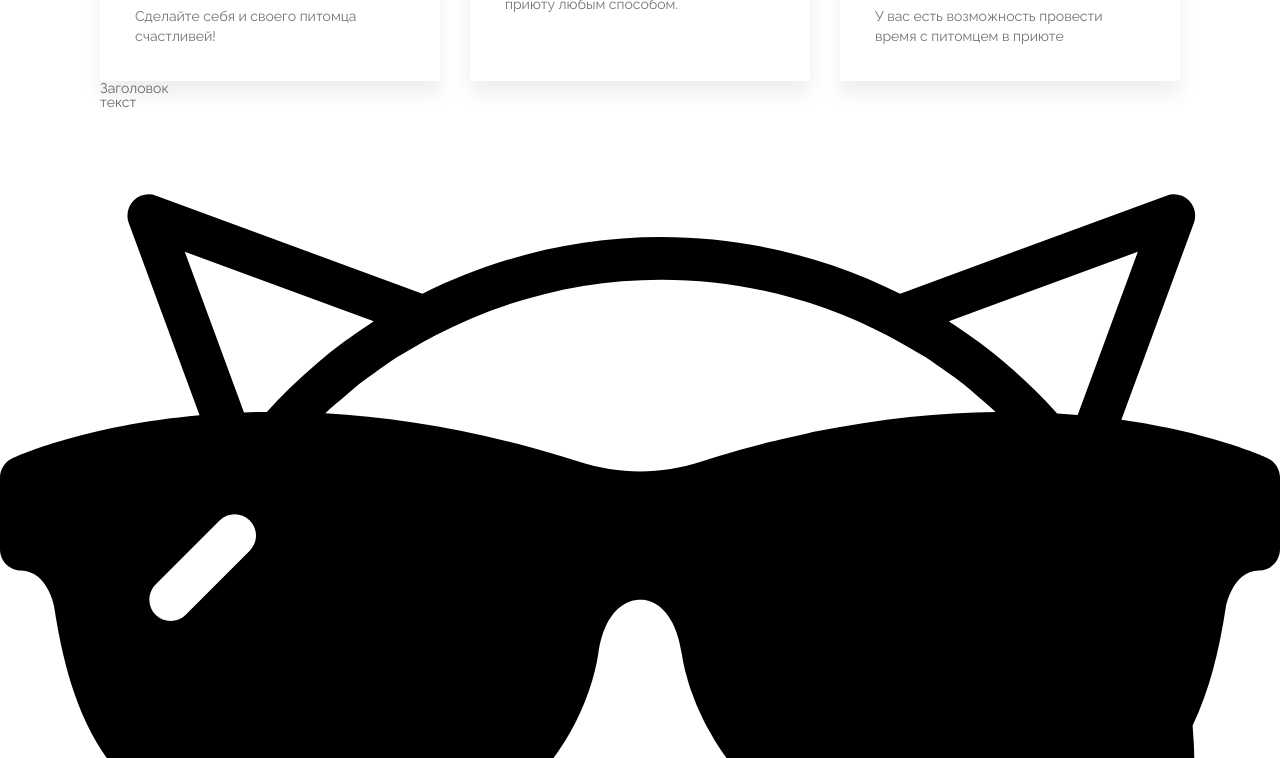
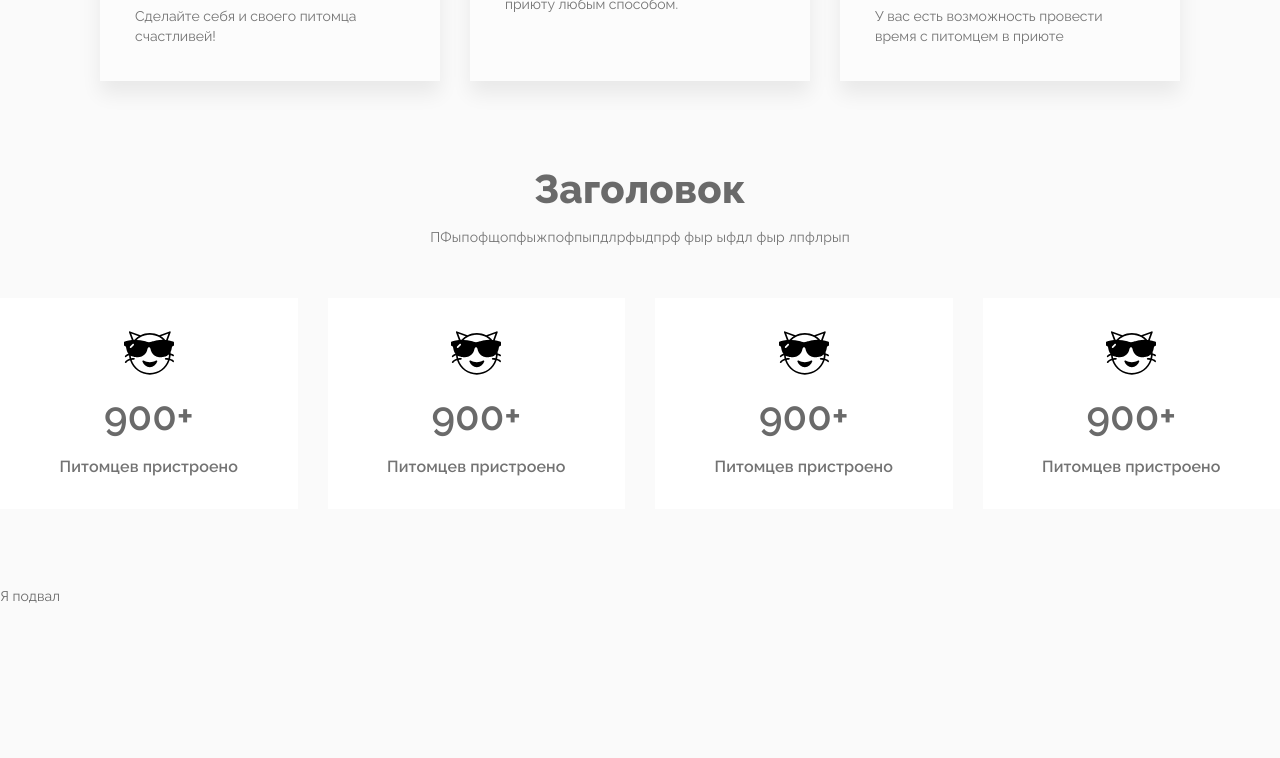
Before and after one commit to alexhkz/FunnyCats, a plain HTML site: page index.html in a window 1280 px wide. Shown: the part 682-1440 px from the top of the page. After the commit the page ends 1285 px from the top, so only its background shows below. Drawn offline with Linux system fonts and the light colour scheme; a script that the page names is missing.

Commit message:
add style for advantages(1st)

```diff
--- a/css/style.css
+++ b/css/style.css
@@ -42,6 +42,7 @@ body {
 	-webkit-text-size-adjust: 100%;
 	font-family: Raleway;
 	font-weight: 400;
+	background: #fafafa;
 }
 
 input,
@@ -191,6 +192,37 @@ h6 {
 	position: relative;
 	z-index: 2;
 	margin: -110px 0px 0px 0px;
+}
+.page__advantages {
+}
+
+/* --- HEADER-BLOCK -------------------------------------------- */
+
+.header-block {
+	text-align: center;
+	letter-spacing: 0.2px;
+}
+.header-block__title {
+	font-size: 40px;
+	font-weight: 800;
+	line-height: 142%;
+}
+.header-block__title:not(:last-child) {
+	margin: 0px 0px 10px 0px;
+}
+.header-block__subtitle {
+	color: #737373;
+	line-height: 142%;
+}
+@media (max-width: 992px) {
+	.header-block__title {
+		font-size: 35px;
+	}
+}
+@media (max-width: 767px) {
+	.header-block__title {
+		font-size: 30px;
+	}
 }
 
 /* --- MAIN-BLOCK -------------------------------------------- */
@@ -359,29 +391,73 @@ h6 {
 
 /* --- ADVANTAGES -------------------------------------------- */
 
-.page__advantages {
+.advantages {
+	padding: 80px 0;
+}
+@media (max-width: 992px) {
+	.advantages {
+		padding: 50px 0;
+	}
+}
+@media (max-width: 767px) {
+	.advantages {
+		padding: 40px 0;
+	}
 }
 .advantages__container {
 }
 .advantages__header {
+	margin: 0px 0px 50px 0px;
 }
-.header-block {
+@media (max-width: 767px) {
+	.advantages__header {
+		margin: 0px 0px 25px 0px;
 	}
-.header-block__title {
-}
-.header-block__subtitle {
 }
 .advantages__body {
+	display: flex;
+	flex-wrap: wrap;
+	margin: 0px -15px -30px;
 }
 .advantages__column {
+	padding: 0px 15px;
+	margin: 0px 0px 30px 0px;
+	flex: 0 1 25%;
+}
+@media (max-width: 1020px) {
+	.advantages__column {
+		flex: 0 1 50%;
+	}
+}
+@media (max-width: 560px) {
+	.advantages__column {
+		flex: 0 1 100%;
+	}
 }
 .advantages__item {
+	background-color: #fff;
+	padding: 30px;
+	font-weight: 600;
+	text-align: center;
+}
+.advantages__item > *:not(:last-child) {
+	margin: 0px 0px 10px 0px;
 }
 .advantages__icon {
+	height: 50px;
+	display: flex;
+	justify-content: center;
 }
 .advantages__value {
+	font-size: 40px;
+	font-weight: 600;
+	line-height: 142%;
 }
 .advantages__text {
+	letter-spacing: 0.1px;
+	color: #737373;
+	font-size: 16px;
+	line-height: 150%;
 }
 
 /* --- FOOTER -------------------------------------------- */
--- a/index.html
+++ b/index.html
@@ -85,14 +85,41 @@
 				</div>
 
 			</section>
-			<section class="page__advantages">
+			<section class="page__advantages advantages">
 				<div class="advantages__container _container">
 					<div class="advantages__header header-block">
 						<h2 class="header-block__title">Заголовок</h2>
-						<div class="header-block__subtitle">текст</div>
+						<div class="header-block__subtitle">ПФыпофщопфыжпофпыпдлрфыдпрф фыр ыфдл фыр лпфлрып</div>
 					</div>
 				</div>
 				<div class="advantages__body">
+					<div class="advantages__column">
+						<div class="advantages__item">
+							<div class="advantages__icon">
+								<img src="./img/cat1.svg" alt="icon">
+							</div>
+							<div class="advantages__value">900+</div>
+							<div class="advantages__text">Питомцев пристроено</div>
+						</div>
+					</div>
+					<div class="advantages__column">
+						<div class="advantages__item">
+							<div class="advantages__icon">
+								<img src="./img/cat1.svg" alt="icon">
+							</div>
+							<div class="advantages__value">900+</div>
+							<div class="advantages__text">Питомцев пристроено</div>
+						</div>
+					</div>
+					<div class="advantages__column">
+						<div class="advantages__item">
+							<div class="advantages__icon">
+								<img src="./img/cat1.svg" alt="icon">
+							</div>
+							<div class="advantages__value">900+</div>
+							<div class="advantages__text">Питомцев пристроено</div>
+						</div>
+					</div>
 					<div class="advantages__column">
 						<div class="advantages__item">
 							<div class="advantages__icon">
```
Lines whose indentation alone changed are shown as unchanged.
